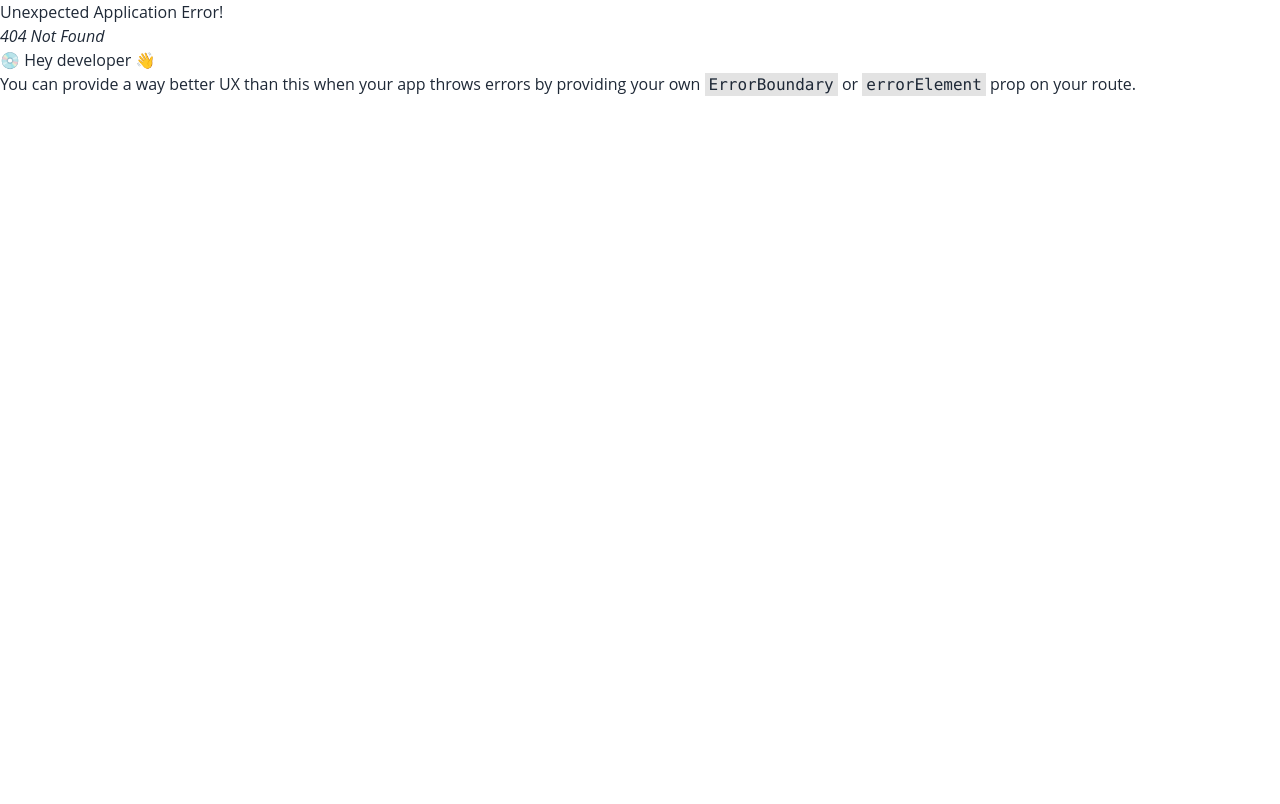
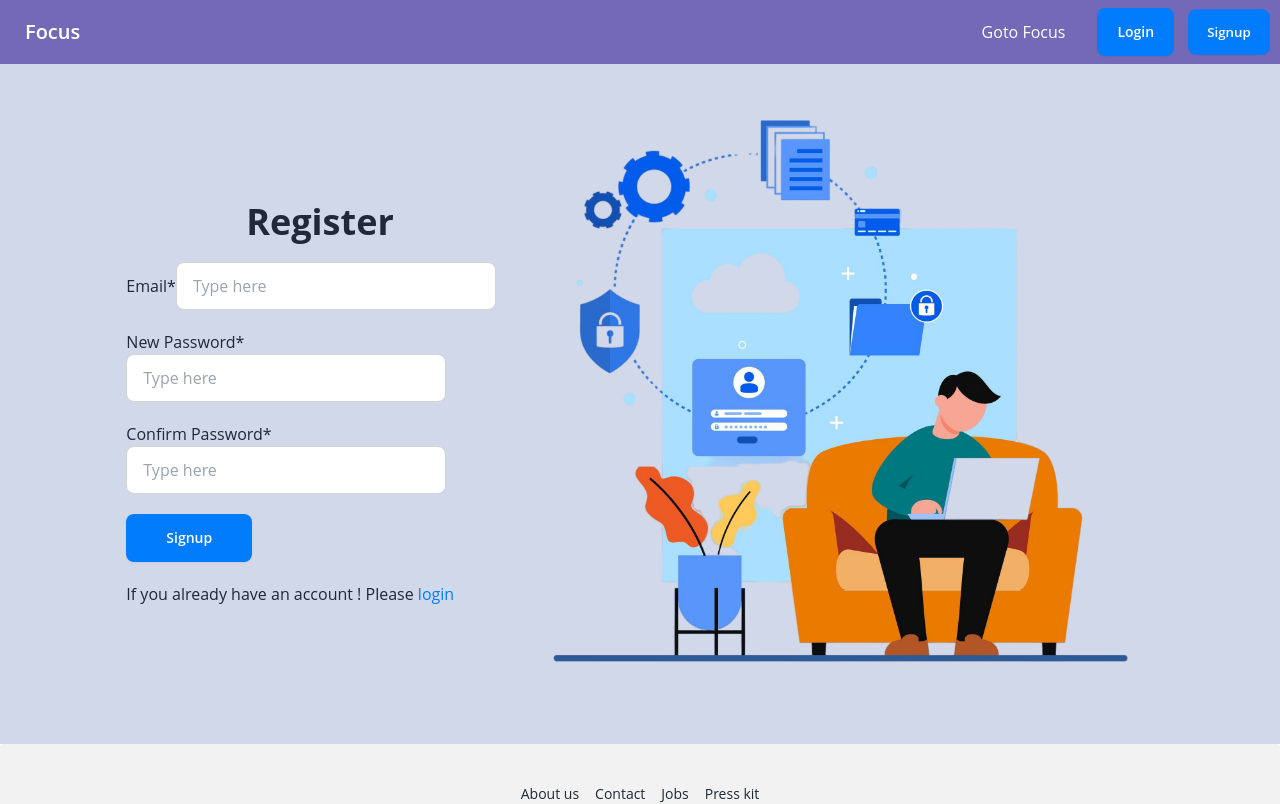
Before and after one commit to NafisOfficial/Task-Manger-Clint, a React (Vite) app: page /signup in a window 1280 px wide. Before the commit this address had no page. Shown: the top 804 px of the page. Built offline with nearby package versions, Linux system fonts and the light colour scheme.

Commit message:
login signup page done

```diff
--- a/src/Components/Home/Banner/Banner.jsx
+++ b/src/Components/Home/Banner/Banner.jsx
@@ -1,6 +1,5 @@
 import React from 'react';
 import banner1 from '../../../assets/Photos/banner-char-1.jpg'
-import './banner.css'
 import { Link } from 'react-router-dom';
 import { MdArrowOutward } from "react-icons/md";
 
@@ -10,7 +9,7 @@ const Banner = () => {
             <div className='md:m-20 m-5'>
                 <h1 className='md:text-4xl text-base font-bold md:my-5 mb-2 md:leading-normal leading-4'>Did you not manage your work in time?</h1>
                 <p className='md:text-base text-xs leading-3'>Here the Focus to help you to manage your daily task. It will notify you to do work timely. You can organize your working stack. Focus is the digital solution for you.</p>
-                <Link to="/focus" className="btn bg-[#51DACF] md:mt-5 mt-2 border-none md:btn-md btn-sm md:px-5 px-2 text-white">Let’s Explore<MdArrowOutward className='text-lg'/></Link>
+                <Link to="/focus" className="btn bg-[#007CFD] hover:bg-[#007afdd5] md:mt-5 mt-2 border-none md:btn-md btn-sm md:px-5 px-2 text-white">Let’s Explore<MdArrowOutward className='text-lg'/></Link>
             </div>
             <img src={banner1} className='ms-auto h-5/6' alt="person" />
         </div>
--- a/src/Components/Shared/Navbar/Navbar.jsx
+++ b/src/Components/Shared/Navbar/Navbar.jsx
@@ -9,8 +9,8 @@ const Navbar = () => {
             </div>
             <div className="navbar-end gap-3">
                 <Link to="/focus" className="md:px-5 px-2 text-white">Goto Focus</Link>
-                <Link to="/login" className="btn bg-[#51DACF] border-none md:btn-md btn-sm md:px-5 px-2 text-white">Login</Link>
-                <Link to="/Signup" className="btn bg-[#51DACF] border-none md:flex hidden md:btn-md btn-sm md:px-5 px-2 text-white">Signup</Link>
+                <Link to="/login" className="btn bg-[#007CFD] hover:bg-[#007afdd5] border-none md:btn-md btn-sm md:px-5 px-2 text-white">Login</Link>
+                <Link to="/signup" className="btn bg-[#007CFD] hover:bg-[#007afdd5] border-none md:flex hidden md:btn-md btn-sm md:px-5 px-2 text-white">Signup</Link>
             </div>
         </div>
     );
--- a/src/Layouts/Rootes/Rootes.jsx
+++ b/src/Layouts/Rootes/Rootes.jsx
@@ -1,17 +1,12 @@
 import { Outlet } from "react-router-dom";
 import Navbar from "../../Components/Shared/Navbar/Navbar";
-import Banner from "../../Components/Home/Banner/Banner";
-import Features from "../../Components/Home/Features/Features";
-import Users from "../../Components/Home/Users/Users";
 import Footer from "../../Components/Shared/Footer/Footer";
 
 const Rootes = () => {
     return (
         <div>
             <Navbar/>
-            <Banner/>
-            <Features/>
-            <Users/>
+            <Outlet/>
             <Footer/>
         </div>
     );
--- a/src/Layouts/TaskManger/TaskManager.jsx
+++ /dev/null
@@ -1,11 +0,0 @@
-import React from 'react';
-
-const TaskManager = () => {
-    return (
-        <div>
-            Task Manager
-        </div>
-    );
-};
-
-export default TaskManager;
--- /dev/null
+++ b/src/Pages/Home/Home.jsx
@@ -0,0 +1,16 @@
+import React from 'react';
+import Banner from '../../Components/Home/Banner/Banner';
+import Features from '../../Components/Home/Features/Features';
+import Users from '../../Components/Home/Users/Users';
+
+const Home = () => {
+    return (
+        <div>
+            <Banner/>
+            <Features/>
+            <Users/>
+        </div>
+    );
+};
+
+export default Home;
--- /dev/null
+++ b/src/Pages/Login/Login.jsx
@@ -0,0 +1,30 @@
+import React from 'react';
+import login from '../../assets/Photos/login.png'
+import { Link } from 'react-router-dom';
+
+const Login = () => {
+    return (
+        <div className='bg-[#D1D8EA]'>
+            <div className='flex md:flex-row flex-col py-5 justify-center items-center'>
+                <img src={login} className='w-2/4' alt="login" />
+                <div className='flex flex-col gap-5'>
+                    <h1 className='text-4xl text-center font-bold'>Login</h1>
+                    <div>
+                        <label htmlFor='email'>Email*</label>
+                        <input type="text" name='email' id='email' placeholder="Type here" className="input input-bordered w-full max-w-xs" />
+                    </div>
+                    <div>
+                        <label htmlFor="password">Password*</label>
+                        <input type="password" name='password' id='password' placeholder="Type here" className="input input-bordered w-full max-w-xs" />
+                    </div>
+                    <div>
+                        <input type="submit" className='btn text-white bg-[#007CFD] hover:bg-[#007afdd5] border-none px-10' value="Login" />
+                    </div>
+                    <p>If you don't have an account ! Please <Link to="/signup" className='text-[#007cfd]'>register</Link></p>
+                </div>
+            </div>
+        </div>
+    );
+};
+
+export default Login;
--- /dev/null
+++ b/src/Pages/Signup/Signup.jsx
@@ -0,0 +1,34 @@
+import React from 'react';
+import signupimg from '../../assets/Photos/register.png'
+import { Link } from 'react-router-dom';
+
+const Signup = () => {
+    return (
+        <div className='bg-[#D1D8EA]'>
+            <div className='flex md:flex-row-reverse flex-col py-5 justify-center items-center'>
+                <img src={signupimg} className='w-2/4' alt="login" />
+                <div className='flex flex-col gap-5'>
+                    <h1 className='text-4xl text-center font-bold'>Register</h1>
+                    <div>
+                        <label htmlFor='email'>Email*</label>
+                        <input type="text" name='email' id='email' placeholder="Type here" className="input input-bordered w-full max-w-xs" />
+                    </div>
+                    <div>
+                        <label htmlFor="password">New Password*</label>
+                        <input type="password" name='password' id='password' placeholder="Type here" className="input input-bordered w-full max-w-xs" />
+                    </div>
+                    <div>
+                        <label htmlFor="password">Confirm Password*</label>
+                        <input type="password" name='password' id='password' placeholder="Type here" className="input input-bordered w-full max-w-xs" />
+                    </div>
+                    <div>
+                        <input type="submit" className='btn text-white bg-[#007CFD] hover:bg-[#007afdd5] border-none px-10' value="Signup" />
+                    </div>
+                    <p>If you already have an account ! Please <Link to="/login" className='text-[#007cfd]'>login</Link></p>
+                </div>
+            </div>
+        </div>
+    );
+};
+
+export default Signup;
```
Also changed, not shown: src/Providers/RouterProvider/Routes.jsx (+18 -6 lines), src/Components/Home/Banner/banner.css (deleted), src/assets/Photos/login.png (added), src/assets/Photos/register.png (added).
